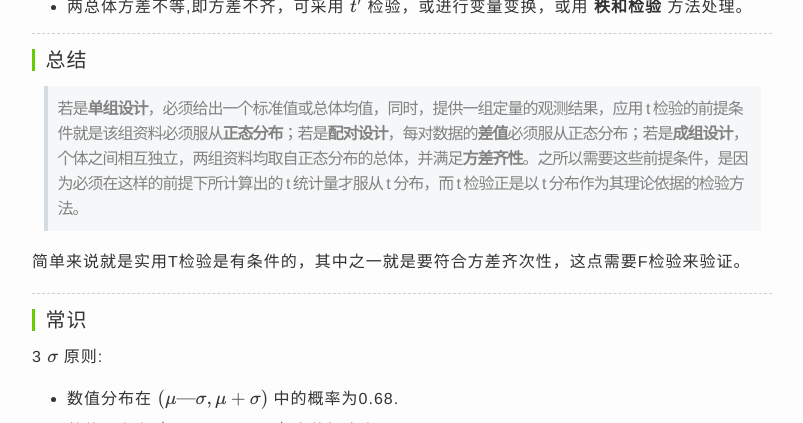
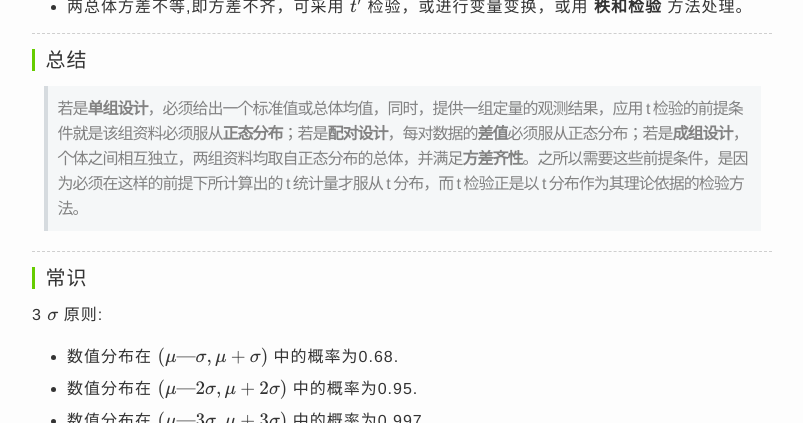
Before and after one commit to charleshm/charleshm.github.io, a Jekyll site: the page built from _posts/2016-03-23-Hypothesis-Testing.md, in a window 1280 px wide and 900 px high, scrolled down 4356 px, cut to the strip 7-430 px from the top of the window. Shown: the whole strip, without its empty margins (238-1041 px from the left). Built offline with Jekyll 4.4.1, drawn with Linux system fonts in a browser that asks for light colours; some web fonts are replaced; formulas are drawn with MathJax 3; comment, search, counter and statistics services are not loaded.

Commit message:
Hypothesis Test

```diff
--- a/_posts/2016-03-23-Hypothesis-Testing.md
+++ b/_posts/2016-03-23-Hypothesis-Testing.md
@@ -109,8 +109,6 @@ S_c &= \sqrt{ \frac{(n_1-1)S_1^2+(n_2-1)S_2^2}{n_1+n_2-2}  } \qquad  \text{合
 
 > 若是**单组设计**，必须给出一个标准值或总体均值，同时，提供一组定量的观测结果，应用 t 检验的前提条件就是该组资料必须服从**正态分布**；若是**配对设计**，每对数据的**差值**必须服从正态分布；若是**成组设计**，个体之间相互独立，两组资料均取自正态分布的总体，并满足**方差齐性**。之所以需要这些前提条件，是因为必须在这样的前提下所计算出的 t 统计量才服从 t 分布，而 t 检验正是以 t 分布作为其理论依据的检验方法。
 
-简单来说就是实用T检验是有条件的，其中之一就是要符合方差齐次性，这点需要F检验来验证。
-
 ----------
 
 #### 常识
```
